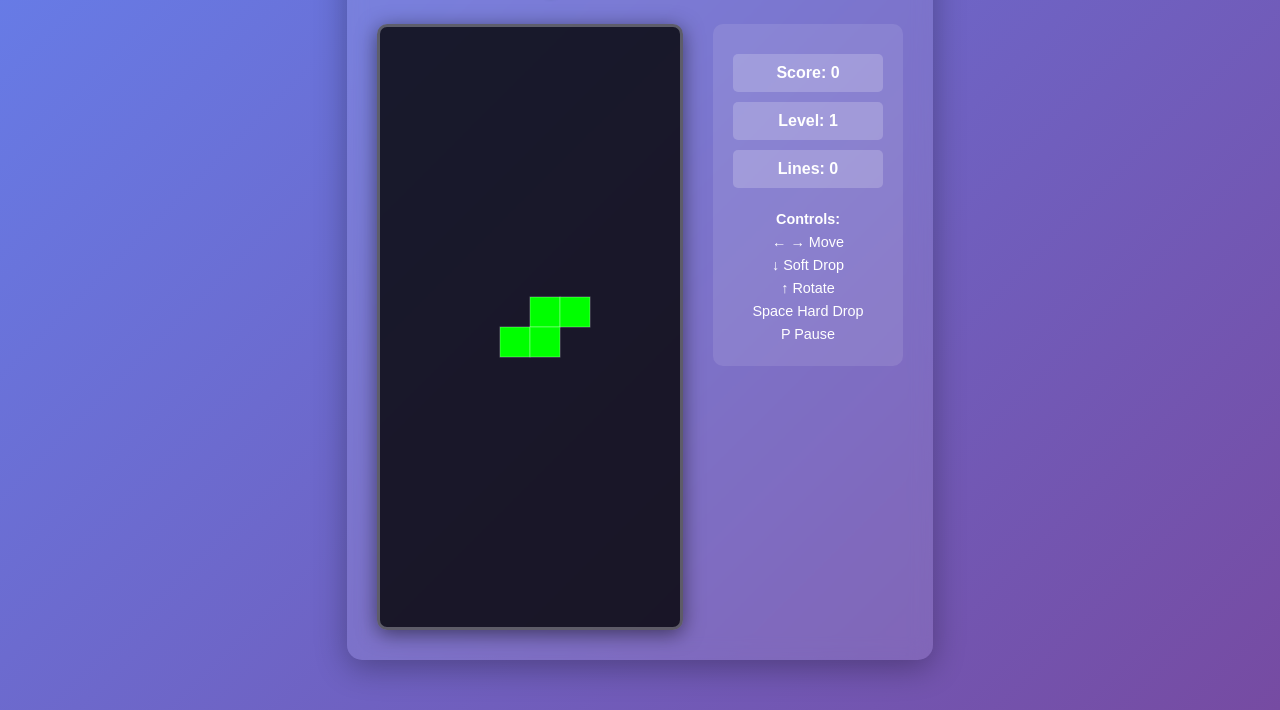
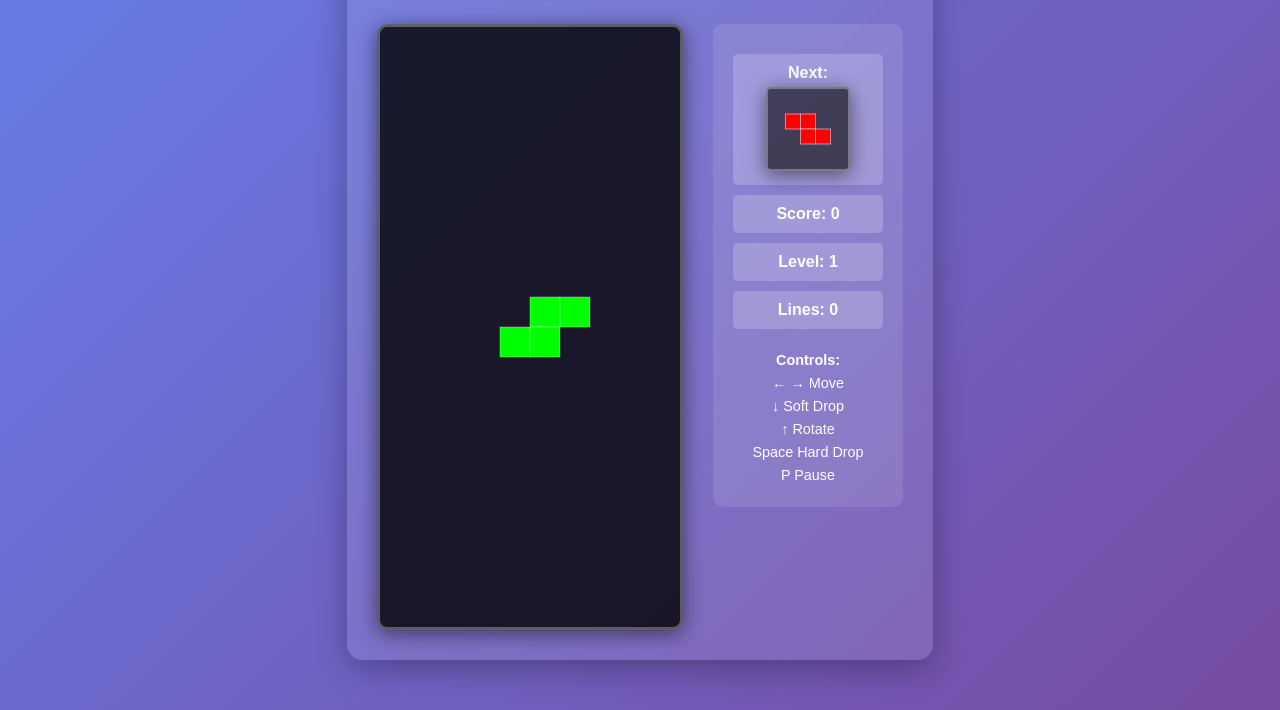
Before and after one commit to 0xSLbK/Greptile, a plain HTML site: page index.html in a window 1280 px wide. Shown: the part 130-840 px from the top of the page. Drawn offline with Linux system fonts and the light colour scheme.

Commit message:
Update index.html

```diff
--- a/index.html
+++ b/index.html
@@ -53,6 +53,21 @@
             width: 150px;
         }
 
+        .next-piece {
+            background: rgba(255, 255, 255, 0.2);
+            margin: 10px 0;
+            padding: 10px;
+            border-radius: 5px;
+            text-align: center;
+        }
+
+        #nextCanvas {
+            border: 2px solid rgba(255, 255, 255, 0.3);
+            border-radius: 5px;
+            background: rgba(0, 0, 0, 0.6);
+            margin-top: 5px;
+        }
+
         .score, .level, .lines {
             background: rgba(255, 255, 255, 0.2);
             margin: 10px 0;
@@ -104,6 +119,10 @@
         <div class="game-area">
             <canvas id="gameCanvas" width="300" height="600"></canvas>
             <div class="info-panel">
+                <div class="next-piece">
+                    <strong>Next:</strong><br>
+                    <canvas id="nextCanvas" width="80" height="80"></canvas>
+                </div>
                 <div class="score">Score: <span id="score">0</span></div>
                 <div class="level">Level: <span id="level">1</span></div>
                 <div class="lines">Lines: <span id="lines">0</span></div>
@@ -128,6 +147,8 @@
     <script>
         const canvas = document.getElementById('gameCanvas');
         const ctx = canvas.getContext('2d');
+        const nextCanvas = document.getElementById('nextCanvas');
+        const nextCtx = nextCanvas.getContext('2d');
 
         // Game constants
         const ROWS = 20;
@@ -196,8 +217,9 @@
             }
         ];
 
-        // Current piece
+        // Current piece and next piece
         let currentPiece = null;
+        let nextPiece = null;
 
         function createPiece() {
             const shape = SHAPES[Math.floor(Math.random() * SHAPES.length)];
@@ -214,6 +236,41 @@
             ctx.fillRect(x * BLOCK_SIZE, y * BLOCK_SIZE, BLOCK_SIZE, BLOCK_SIZE);
             ctx.strokeStyle = 'rgba(255, 255, 255, 0.3)';
             ctx.strokeRect(x * BLOCK_SIZE, y * BLOCK_SIZE, BLOCK_SIZE, BLOCK_SIZE);
+        }
+
+        function drawNextPiece() {
+            nextCtx.clearRect(0, 0, nextCanvas.width, nextCanvas.height);
+
+            if (!nextPiece) return;
+
+            const pieceWidth = nextPiece.shape[0].length;
+            const pieceHeight = nextPiece.shape.length;
+            const blockSize = 15; // Smaller blocks for preview
+
+            // Center the piece in the preview canvas
+            const startX = (nextCanvas.width - pieceWidth * blockSize) / 2;
+            const startY = (nextCanvas.height - pieceHeight * blockSize) / 2;
+
+            for (let y = 0; y < pieceHeight; y++) {
+                for (let x = 0; x < pieceWidth; x++) {
+                    if (nextPiece.shape[y][x]) {
+                        nextCtx.fillStyle = nextPiece.color;
+                        nextCtx.fillRect(
+                            startX + x * blockSize,
+                            startY + y * blockSize,
+                            blockSize,
+                            blockSize
+                        );
+                        nextCtx.strokeStyle = 'rgba(255, 255, 255, 0.5)';
+                        nextCtx.strokeRect(
+                            startX + x * blockSize,
+                            startY + y * blockSize,
+                            blockSize,
+                            blockSize
+                        );
+                    }
+                }
+            }
         }
 
         function drawBoard() {
@@ -238,6 +295,9 @@
                     }
                 }
             }
+
+            // Draw next piece preview
+            drawNextPiece();
         }
 
         function isValidMove(piece, newX, newY, newShape) {
@@ -322,6 +382,7 @@
             gameRunning = true;
             isPaused = false;
             currentPiece = createPiece();
+            nextPiece = createPiece();
             document.getElementById('gameOver').style.display = 'none';
             updateDisplay();
             gameLoop(0);
@@ -348,7 +409,10 @@
                     } else {
                         placePiece(currentPiece);
                         clearLines();
-                        currentPiece = createPiece();
+
+                        // Move next piece to current and generate new next piece
+                        currentPiece = nextPiece;
+                        nextPiece = createPiece();
 
                         if (!isValidMove(currentPiece, currentPiece.x, currentPiece.y)) {
                             gameOver();
@@ -411,6 +475,7 @@
 
         // Initialize game
         currentPiece = createPiece();
+        nextPiece = createPiece();
         updateDisplay();
         gameLoop(0);
     </script>
```
